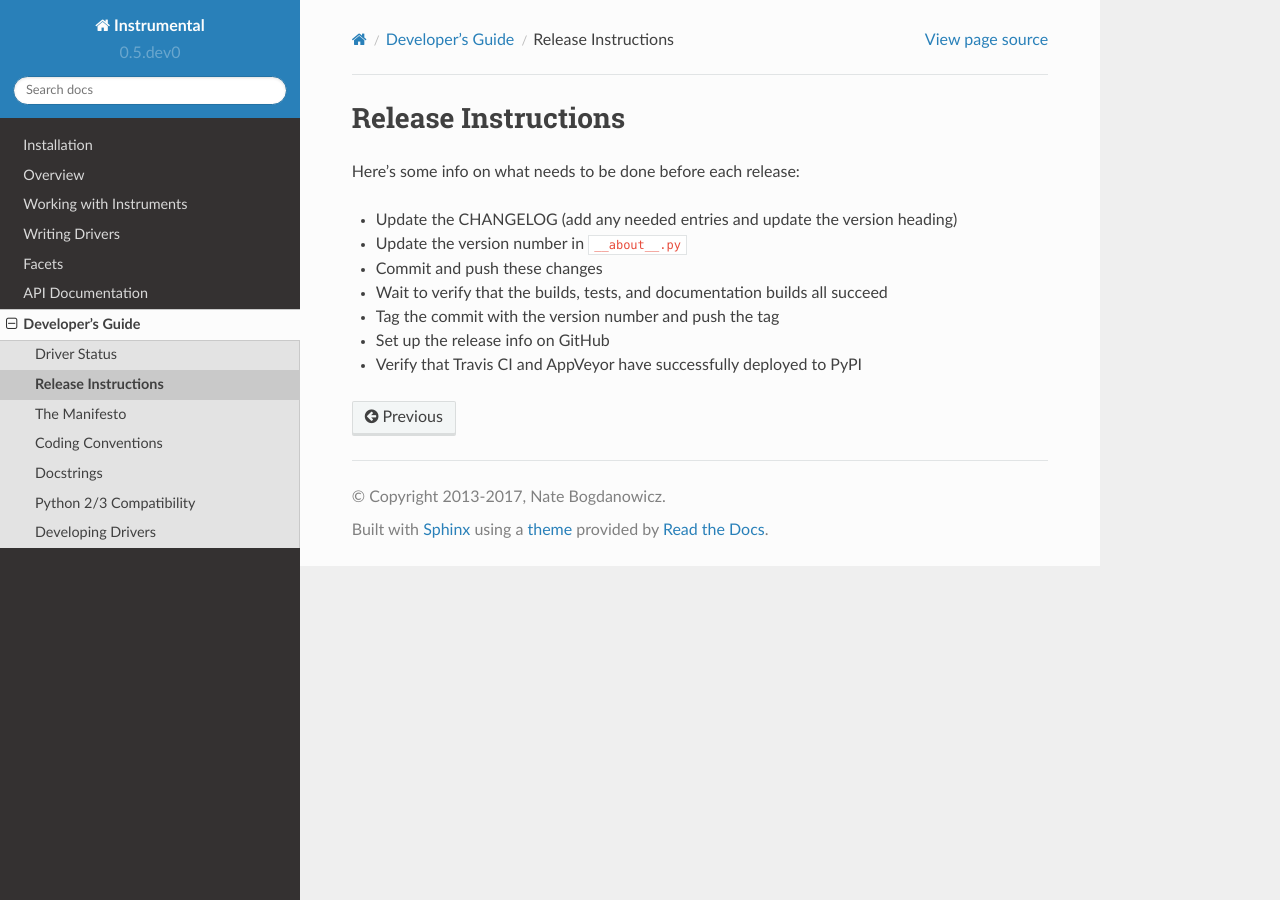
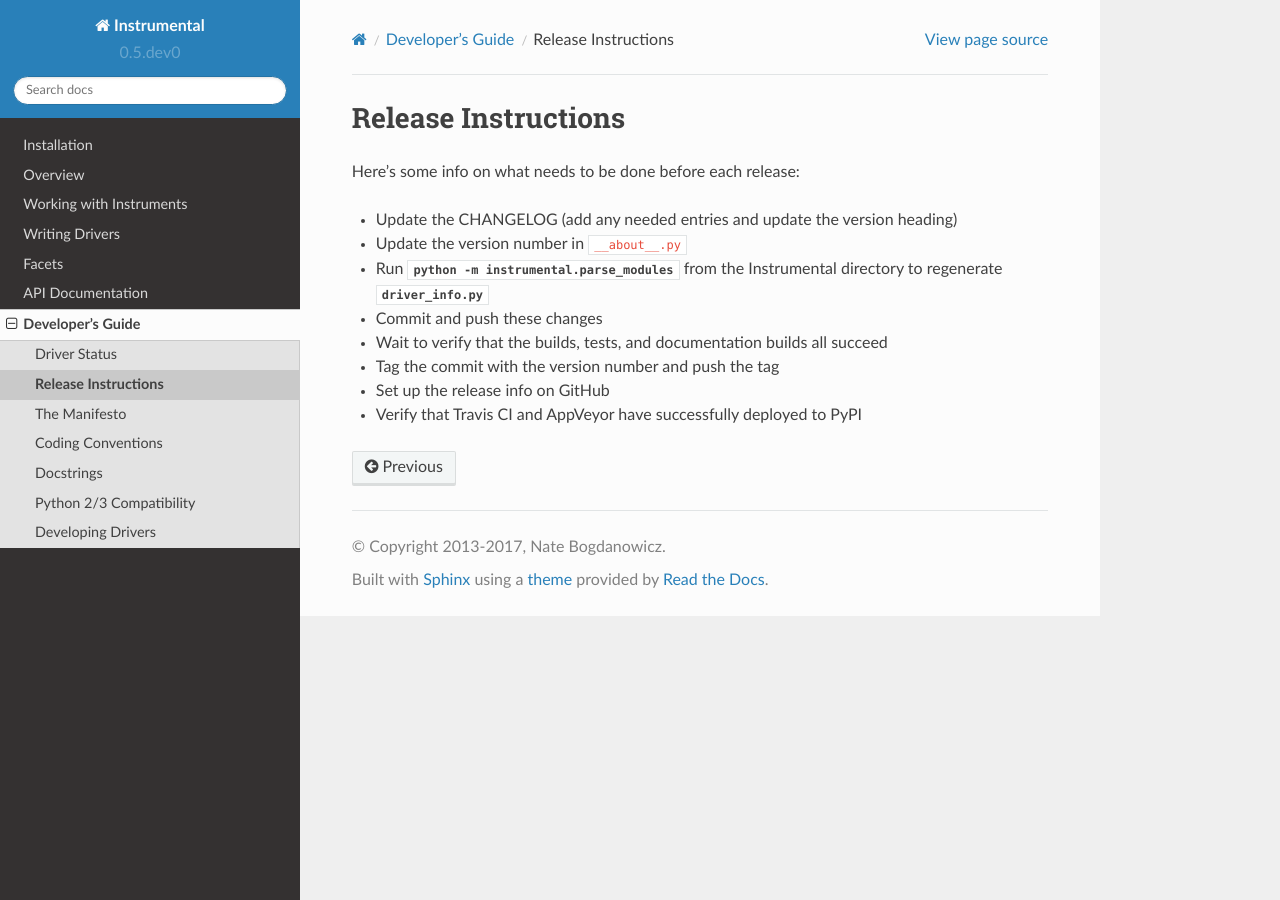
Before and after one commit to mabuchilab/Instrumental, a Sphinx documentation site: the page built from docs/release-instructions.rst, in a window 1280 px wide. Built offline with Sphinx 7.4.7 and the Read the Docs theme 2.0.0, drawn with Linux system fonts in a browser that asks for light colours; formulas are drawn with MathJax 3.

Commit message:
Add use of `parse_modules` to the release instructions

```diff
--- a/docs/release-instructions.rst
+++ b/docs/release-instructions.rst
@@ -5,6 +5,7 @@ Here's some info on what needs to be done before each release:
 
 - Update the CHANGELOG (add any needed entries and update the version heading)
 - Update the version number in ``__about__.py``
+- Run `python -m instrumental.parse_modules` from the Instrumental directory to regenerate `driver_info.py`
 - Commit and push these changes
 - Wait to verify that the builds, tests, and documentation builds all succeed
 - Tag the commit with the version number and push the tag
```
